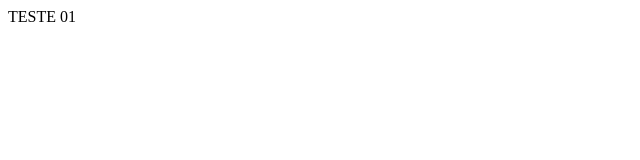
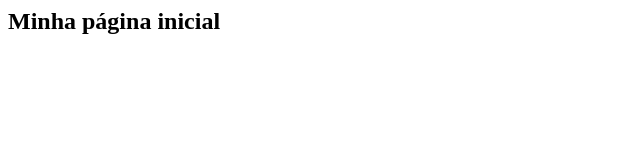
Before and after one commit to saragabriely/Projeto_Curso_Git, a plain HTML site: page index.html in a window 1280 px wide. Shown: the whole page, without its empty margins (0-640 px from the left). Drawn offline with Linux system fonts and the light colour scheme.

Commit message:
Adicionando estrutura html inicial

```diff
--- a/index.html
+++ b/index.html
@@ -1,4 +1,8 @@
 <html>
-	<head>TESTE 01</head>
-	<body></body>
+	<head>
+		<title> CURSO DE GIT E GITHUB </title>
+	</head>
+	<body>
+		<h2>Minha página inicial</h2>
+	</body>
 </html>
```
